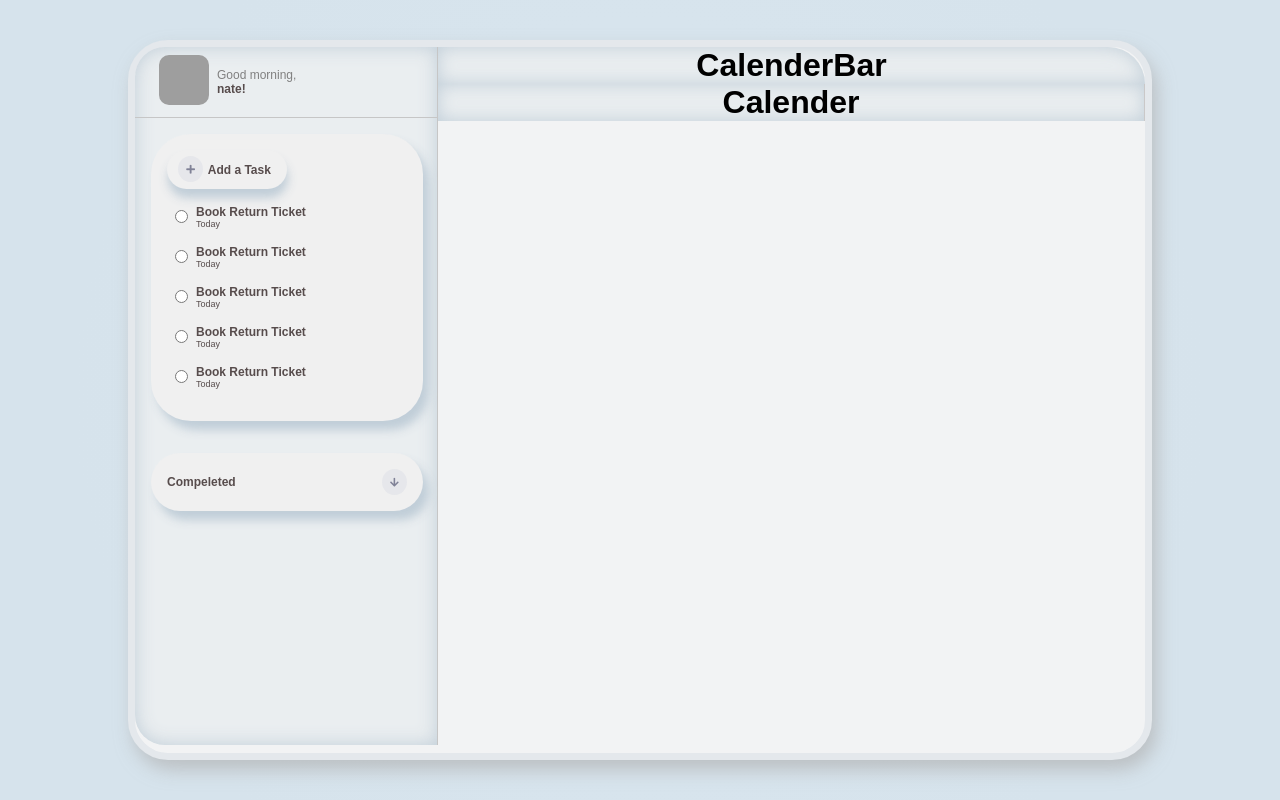
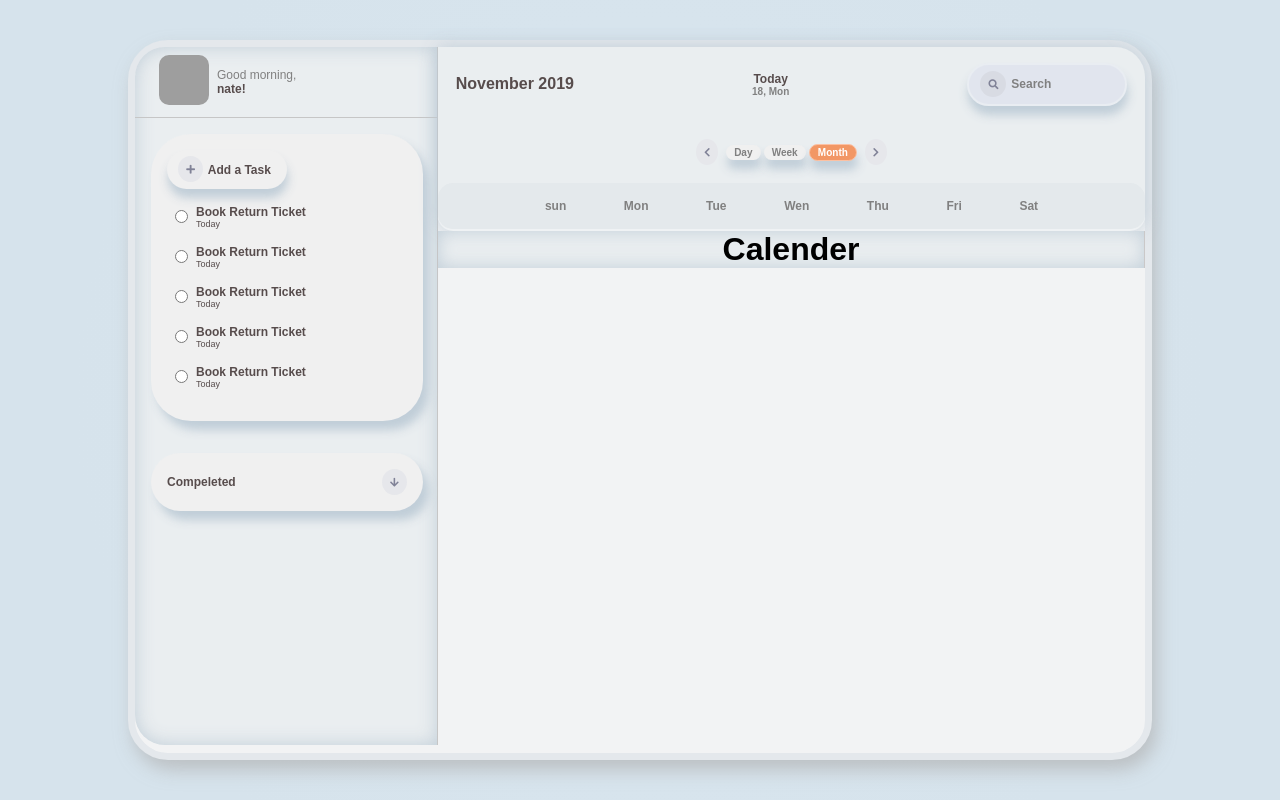
Before and after one commit to minajalili/Task_manager, a React (Create React App) app: page / in a window 1280 px wide. Built offline with nearby package versions, Linux system fonts and the light colour scheme; grey boxes are pictures that could not be loaded; a web font is replaced by a local one.

Commit message:
add CalenderBar component to project

```diff
--- a/src/components/CalenderBar.js
+++ b/src/components/CalenderBar.js
@@ -6,7 +6,37 @@ function CalenderBar(){
 
     return(
         <div className="CalenderBar">
-            <h1>CalenderBar</h1>
+            <div className="Calender--detail">
+                <div className="Current--Month">
+                    <h1>November 2019</h1>
+                </div>
+                <div className="Current--date">
+                    <h5>Today</h5>
+                    <p>18, Mon</p>
+                </div>
+                <div className="Search--Item">
+                    <button>
+                        <i className="fas fa-search" ></i>
+                        <span>Search</span>
+                    </button>
+                </div>
+            </div>
+            <div className="Calender--mode">
+                <i className="fas fa-chevron-left" ></i>
+                <button className="Calender--mode--day" >Day</button>
+                <button className="Calender--mode--week" >Week</button>
+                <button className="Calender--mode--month" >Month</button>
+                <i className="fas fa-chevron-right" ></i>
+            </div>
+            <div className="Calender--days">
+                <p>sun</p>
+                <p>Mon</p>
+                <p>Tue</p>
+                <p>Wen</p>
+                <p>Thu</p>
+                <p>Fri</p>
+                <p>Sat</p>
+            </div>
         </div>
     )
 }
--- a/src/components/CalenderBar.scss
+++ b/src/components/CalenderBar.scss
@@ -1,7 +1,128 @@
+@mixin fontStyle {
+    font-size: 12px;
+    font-weight: bold;
+    color: #574c4c;
+}
+
 .CalenderBar{
 
-    border-radius: 0 40px 0 0;
+    border-radius: 0 30px 15px 15px;
     background: #eaeef0;
-    box-shadow: inset 0px 0px 18px rgba(187, 202, 213, 0.9);
+    box-shadow: 0px 0px 18px rgba(187, 202, 213, 0.9);
+    border-bottom: 2px solid #eff2f4;
+    display: flex;
+    align-items: center;
+    justify-content: center;
+    flex-direction: column;
 
+    .Calender--detail{
+        width: 95%;
+        display: flex;
+        align-items: center;
+        justify-content: space-between;
+        padding: 1rem 0;
+
+        .Current--Month{
+            h1{
+                @include fontStyle;
+                font-size: 16px;
+            }
+        }
+
+        .Current--date{
+            display: flex;
+            flex-direction: column;
+            align-items: center;
+            justify-content: center;
+            h5{
+                @include fontStyle;
+            }
+            p{
+                @include fontStyle;
+                font-size: 10px;
+                color: gray;
+            }
+        }
+
+        .Search--Item{
+
+            button{
+                display: flex;
+                align-items: center;
+                justify-content: flex-start;
+                width: 10rem;
+                border-radius: 40px;
+                border: none;
+                padding: 0.4rem 0.7rem;
+                box-shadow:1px 9px 10px rgba(187, 202, 213, 0.9);
+                background: #e1e5ee;
+                border: 2px solid #e9edf2;
+
+                i{
+                    border-radius: 100%;
+                    background:#d8dbe3;
+                    padding: 0.5rem;
+                    color: #808297;
+                    font-size: 10px;
+                }
+
+                span{
+                    padding: 0.3rem;
+                    @include fontStyle;
+                    color: gray;
+                }
+            }
+        }
+    }
+
+    .Calender--mode{
+        width: 95%;
+        display: flex;
+        align-items: center;
+        justify-content: center;
+        padding: 1rem 0;
+
+
+        i{
+            border-radius: 100%;
+            background:#e6e7eb;
+            padding: 0.5rem;
+            color: #808297;
+            font-size: 10px;
+            margin: 0.1rem 0.4rem;
+        }
+        button{
+            border-radius: 40px;
+            border: none;
+            padding: 2px 8px;
+            box-shadow:1px 9px 10px rgba(187, 202, 213, 0.9);
+            background: #f0f0f0;
+            @include fontStyle;
+            color: gray;
+            font-size: 10px;
+            margin: 0.1rem;
+        }
+        .Calender--mode--month{
+            border: 1px solid #fcc1a3;
+            background: #f29765;
+            color: white;
+
+        }
+    }
+
+    .Calender--days{
+        width: 100%;
+        display: flex;
+        align-items: center;
+        justify-content: center;
+        padding: 1rem 0;
+        background: #e4e9ec;
+        border-radius: 15px;
+
+        p{
+            @include fontStyle;
+            color: gray;
+            margin: 0 1.8rem;
+        }
+    }
 }
```
Also changed, not shown: src/components/TaskBar.scss (+4 -4 lines).
